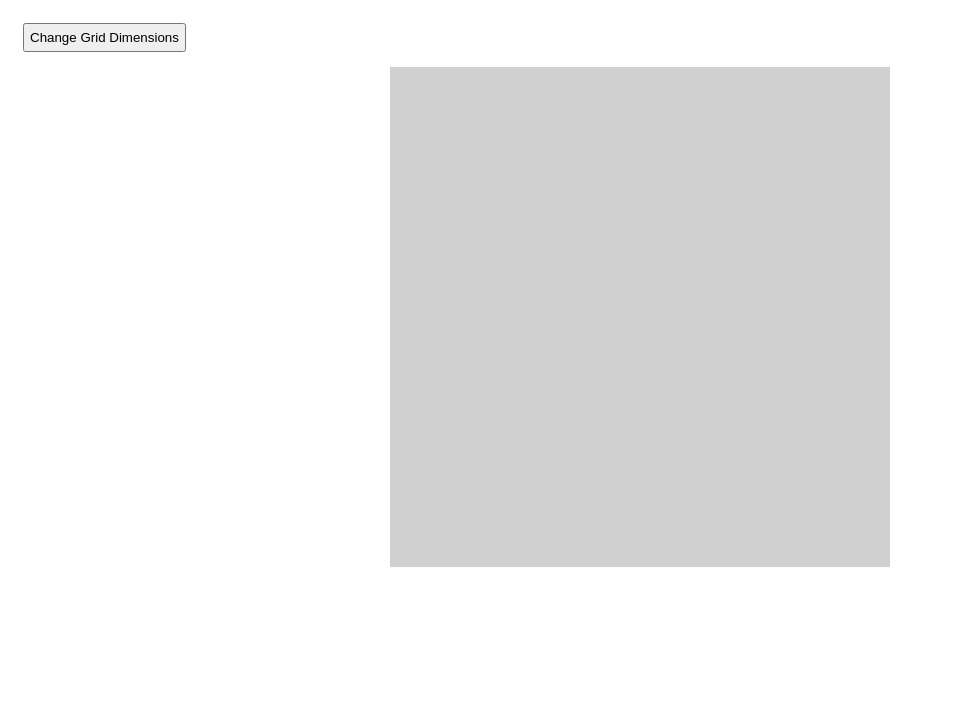
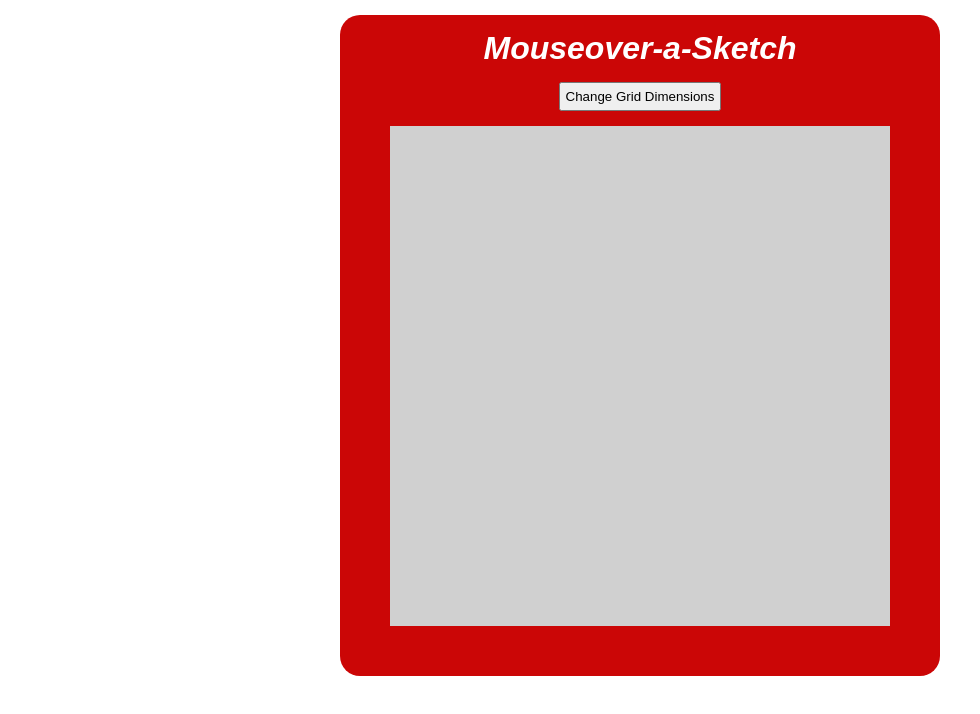
Before and after one commit to ksco23/odin-etch-a-sketch, a plain HTML site: page index.html in a window 1280 px wide. Shown: the whole page, without its empty margins (0-980 px from the left). Drawn offline with Linux system fonts and the light colour scheme.

Commit message:
Update styles and html to add red frame
Added styles and changed the html to make the appearance resemble
an etch-a-sketch.

```diff
--- a/index.html
+++ b/index.html
@@ -8,9 +8,12 @@
     <link rel="stylesheet" href="styles.css">
 </head>
 <body>
-    <button id="changeGridBtn">Change Grid Dimensions</button>
     <div id="container">
+        <h1 class="titleHeader">Mouseover-a-Sketch</h1>
+        <button id="changeGridBtn" type="button">Change Grid Dimensions</button>
+        <div id="sketchContainer">
 
+        </div>
     </div>
 
     <script src="script.js"></script>
--- a/script.js
+++ b/script.js
@@ -4,7 +4,7 @@ addGridMouseOverListener();
 
 
 function makeGrid(squaresPerSide = 16){
-    const container = document.querySelector('#container');
+    const container = document.querySelector('#sketchContainer');
     container.replaceChildren();
 
     for(let i=0; i<squaresPerSide; i++){
@@ -22,7 +22,7 @@ function makeGrid(squaresPerSide = 16){
 }
 
 function addGridMouseOverListener(){
-    const container = document.querySelector('#container');
+    const container = document.querySelector('#sketchContainer');
     container.addEventListener('mouseover', e => {
         e.target.classList.add('filled');
     });
@@ -37,7 +37,7 @@ function takeUserInput(){
     let userInput = 0;
     let keepGoing = true;
     while(keepGoing){
-        userInput = prompt('Enter an integer value between 1 and 100 to change the dimensions of the grid.');
+        userInput = prompt('Enter an integer value between 1 and 100 to change the resolution of the grid.');
 
         if(userInput === null){
             keepGoing = false;
--- a/styles.css
+++ b/styles.css
@@ -4,14 +4,26 @@ html{
 *, *::before, *::after{
     box-sizing: inherit;
 }
+body{
+    padding: 0;
+    margin: 0;
+}
 
 #container{
     display: flex;
     flex-direction: column;
     align-items: center;
-    max-width: 500px;
-    max-height: 500px;
-    margin: 0 auto;
+    max-width: 600px;
+    margin: 15px auto;
+    padding: 0 50px 50px;
+    background-color: #cb0606;
+    border-radius: 20px;
+}
+
+#sketchContainer{
+    display: flex;
+    flex-direction: column;
+    width: 100%;
 }
 
 div.row{
@@ -33,3 +45,10 @@ div.cell.filled{
     padding: 5px;
     margin: 15px;
 }
+
+.titleHeader{
+    margin: 15px 15px 0 15px;
+    color: #fff;
+    font-style: italic;
+    font-family: Arial, Helvetica, sans-serif;
+}
```
